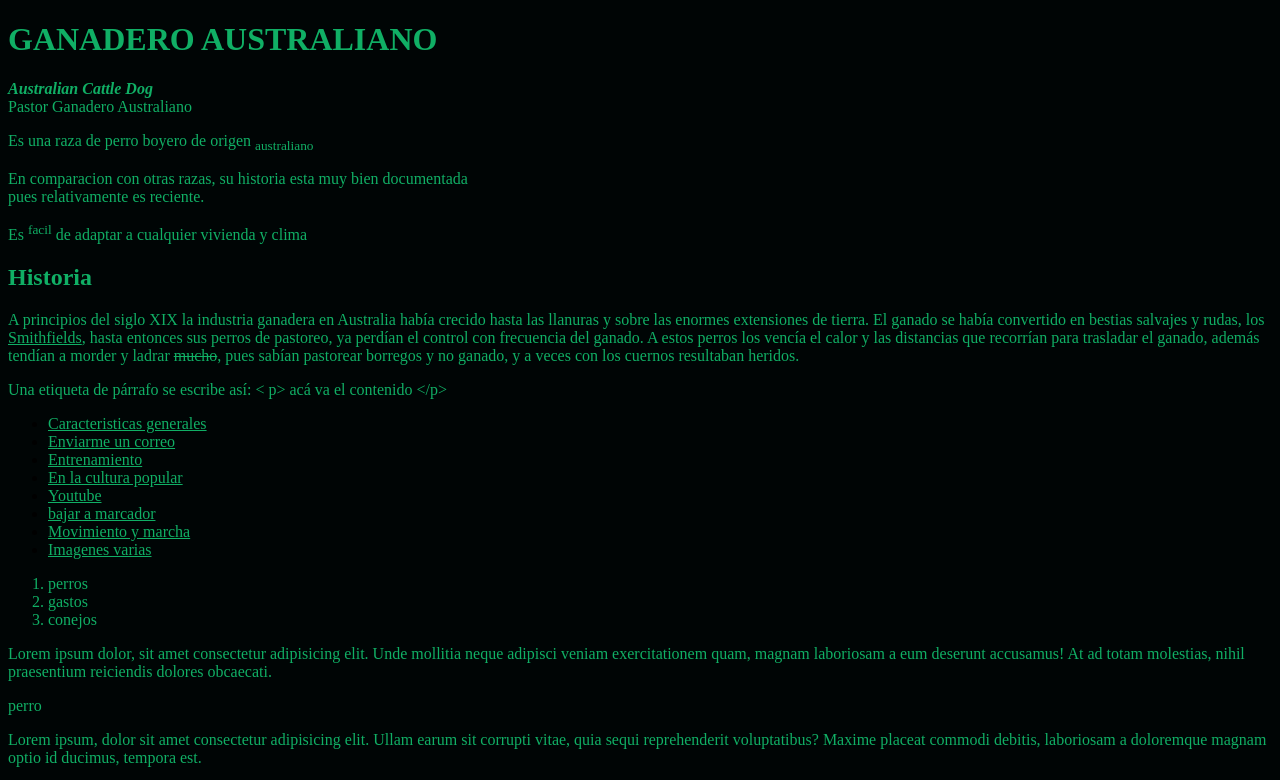
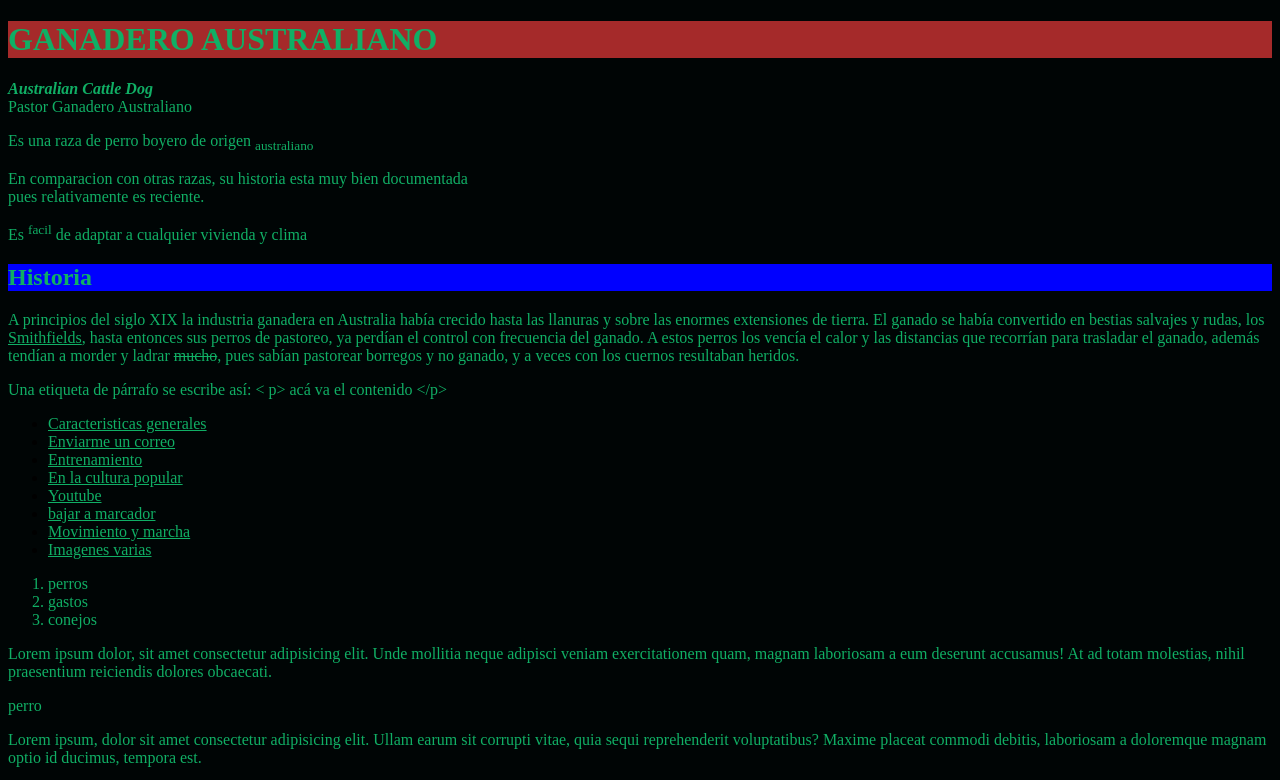
Before and after one commit to YoSoyRob/miPrimerapagina, a plain HTML site: page index.html in a window 1280 px wide. Shown: the top 780 px of the page. Drawn offline with Linux system fonts and the light colour scheme.

Commit message:
se agregan colores

```diff
--- a/index.html
+++ b/index.html
@@ -25,8 +25,8 @@
 
         <p>Es <sup>facil</sup> de adaptar a cualquier vivienda y clima</p>
 
-        <strong><h2>Historia</h2></strong>
-
+        <div class="history"><strong><h2>Historia</h2></strong>
+        </div>
         <p>
             A principios del siglo XIX la industria ganadera en Australia
             había crecido hasta las llanuras y sobre las enormes extensiones de tierra.
@@ -57,7 +57,7 @@
             </nav>
 
             <ol>
-                <li>perros</li>
+                <li>perros</div>
                 <li>gastos</li>
                 <li>conejos</li>
 
--- a/style.css
+++ b/style.css
@@ -4,3 +4,12 @@ body {
     background-color: rgb(0, 5, 5);
     -webkit-text-fill-color: rgb(16, 175, 101);
 }
+
+header{
+    background-color: brown;
+
+}
+
+.history {
+    background-color: blue;
+}
```
